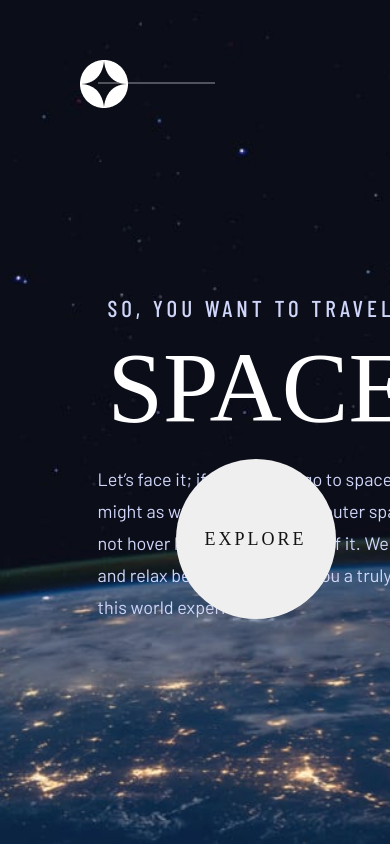
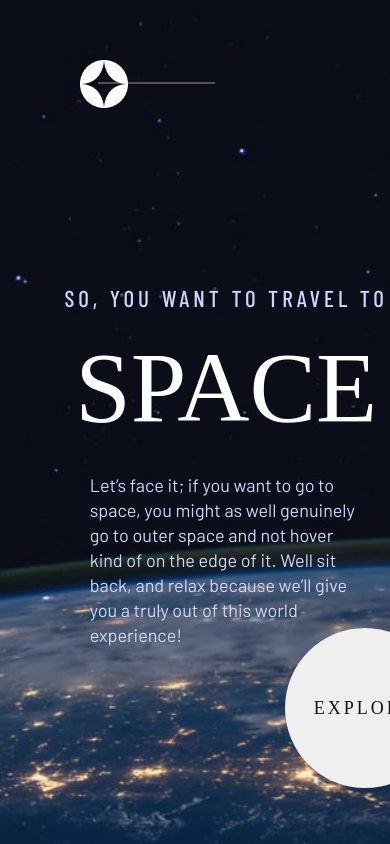
Before and after one commit to DjakaIT/spacetourism-react, a React (Vite) app: page / in a window 390 px wide. Shown: the top 844 px of the page. Built offline with nearby package versions, Linux system fonts and the light colour scheme; a web font is replaced by a local one.

Commit message:
responsiveness, with new css properties

```diff
--- a/src/components/Navbar.jsx
+++ b/src/components/Navbar.jsx
@@ -6,7 +6,7 @@ export default function Navbar() {
   return (
     <div className='navbarDiv'>
       <nav className="navbar">
-        <img src="public/assets/logo_48x48.png" alt="starry logo for navbar" className='navbar-logo' />
+        <img src="/assets/logo_48x48.png" alt="starry logo for navbar" className='navbar-logo' />
         <div className='navbar-dash'></div>
         <ul className="navbarList">
           <li className="navbarList-item">
--- a/src/css/home.css
+++ b/src/css/home.css
@@ -56,6 +56,9 @@ h5, h1{
     margin: 10px;
 }
 
+
+
+
 .explore-btn-container{
     position: absolute;
     left: 65%;
@@ -86,18 +89,23 @@ h5, h1{
   }
 
 
-
 /* Media Queries */
 @media only screen and (max-width: 980px) {
     .homeDiv {
         background-image: url("/assets/background/background-home-tablet.jpg"); /* Change background image */
     }
 
-    .overlay-container {
-        top: 10%;
-        left: 25%;
 
+    .overlay-container{
+        top: 4em;
 
+    }
+
+    .home-text-container{
+        display: flex;
+        flex-direction: column;
+        justify-content: center;
+        align-items: center;
     }
 
     .explore-btn{
@@ -110,8 +118,7 @@ h5, h1{
     }
 
     .explore-btn-container{
-        top: 50%;
-       left: 20%;
+        top: 22em;
     }
 
     h5{
@@ -126,8 +133,8 @@ h5, h1{
 
     .description{
         font-size: 18px;
-        width: 70%;
-        line-height: 32px;
+        width: 50%;
+        line-height: 25px;
 
     }
 }
@@ -139,21 +146,26 @@ h5, h1{
     }
 
     .overlay-container {
-        margin-top: 20%; /* Adjust top margin for even smaller devices */
+        margin-top: 20%;
     }
 
     h1 {
-        font-size: 100px; /* Decrease font size for smaller devices */
+        font-size: 100px;
     }
 
     .description {
-        width: 95%; /* Adjust width for better readability */
+        width: 70%;
     }
 
     .explore-btn {
-        height: 160px; /* Adjust button size for smaller devices */
+        height: 160px;
         width: 160px;
-        font-size: 18px; /* Adjust font size for smaller devices */
+        font-size: 18px;
         line-height: 22px;
     }
+
+    .explore-btn-container{
+
+
+    }
 }
--- a/src/pages/home.jsx
+++ b/src/pages/home.jsx
@@ -11,7 +11,7 @@ export default function Home() {
     <div className="homeDiv">
         <Navbar />
             <div className="overlay-container">
-                <section className="home-text-container">
+                <section className='home-text-container'>
                     <h5>So, you want to travel to</h5>
                     <h1>Space</h1>
                     <p className="description">
```
